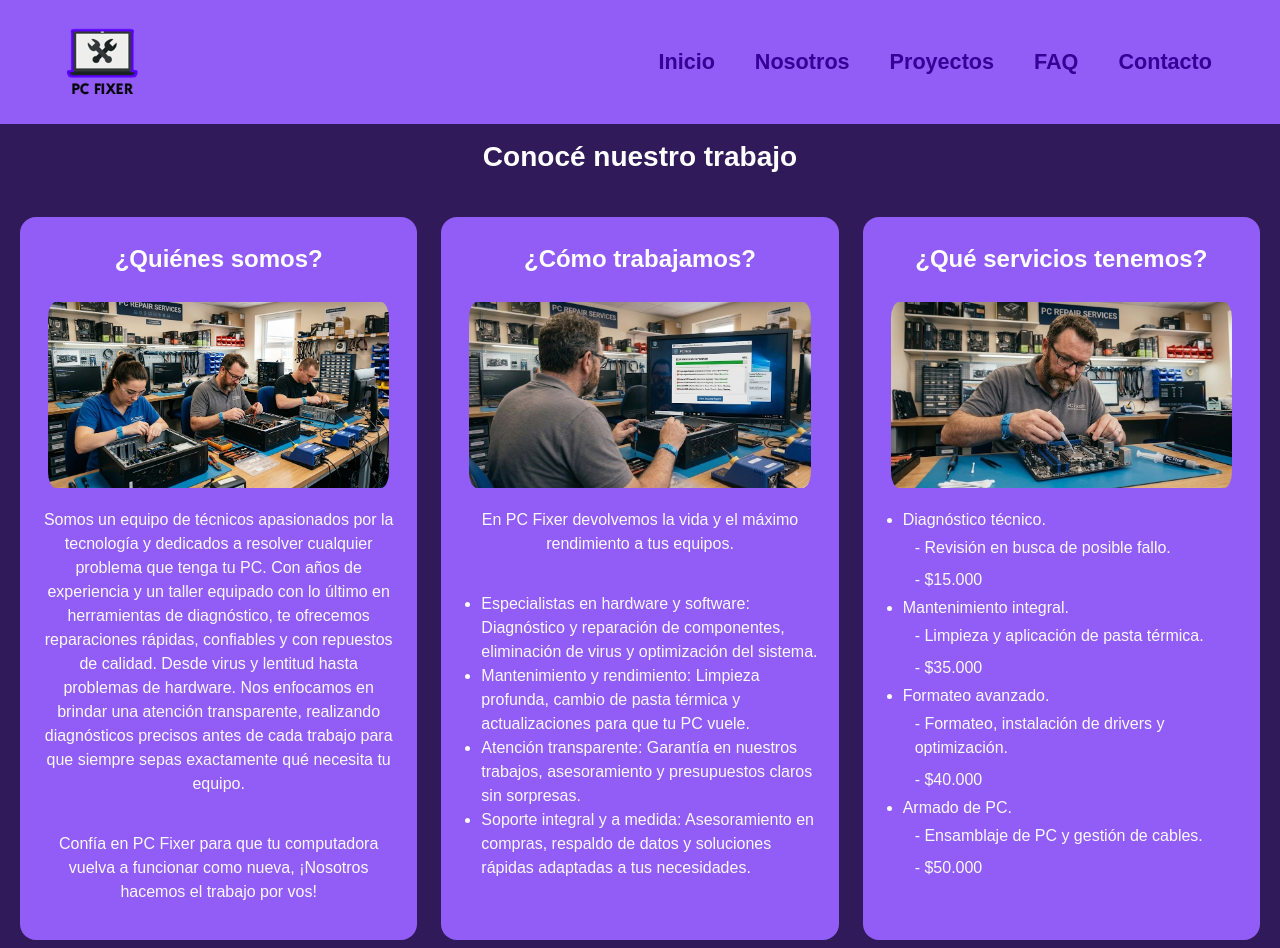
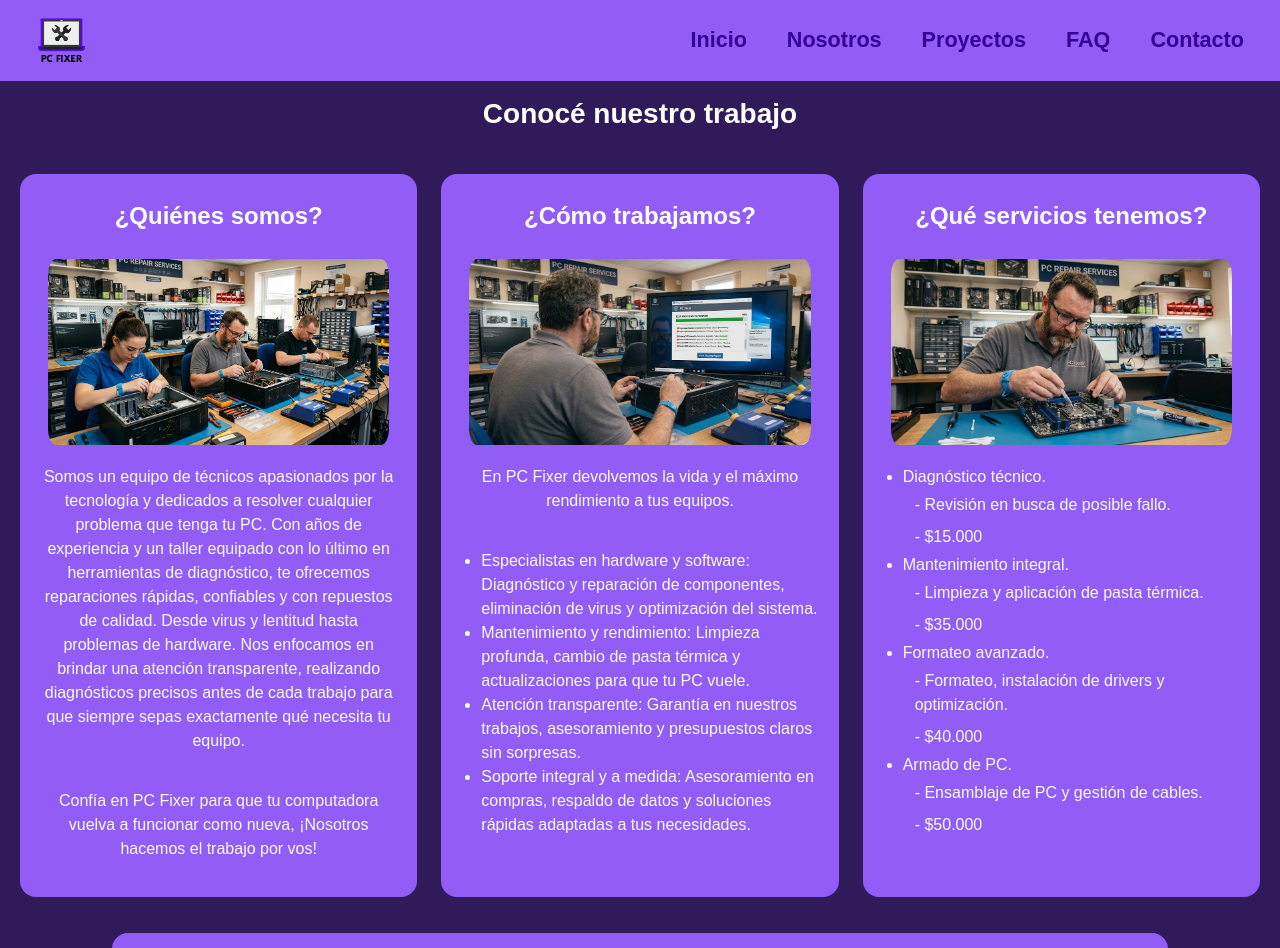
Before and after one commit to TobiasSkz/pcfixer, a plain HTML site: page index.html in a window 1280 px wide. Shown: the top 948 px of the page. Drawn offline with nearby package versions, Linux system fonts and the light colour scheme; a web font is replaced by a local one.

Commit message:
Reducido el tamaño del navbar y corregido la redirección de proyectos a faq

```diff
--- a/index.html
+++ b/index.html
@@ -23,7 +23,7 @@
 
                 <!-- Logo -->
                 <a class="navbar-brand" href="./index.html"><img src="./img/logo-header.png"
-                        alt="Logo de PC Fixer" class="w-75"></a> <!-- Class="w-75" para reducir el tamaño de la imagen del logo-->
+                        alt="Logo de PC Fixer" class="w-50"></a> <!-- Class="w-50" para reducir el tamaño de la imagen del logo-->
 
                 <!-- Menú hamburguesa -->
                 <button class="navbar-toggler hamburguesa" type="button" data-bs-toggle="collapse"
--- a/styles/styles.css
+++ b/styles/styles.css
@@ -636,28 +636,13 @@
 
 @media (min-width: 1024px){ /* Luego de 1024px, se adapta para pc */
 
-    /* === Header === */
-
-    header{
-        flex-direction: row;
-        justify-content: space-between;
-        padding: 0.5rem 1rem;
-    }
-
-    /* Logo */
-
-    .header-logo{
-        width: 8rem;
-        padding-left: 0.5rem;
-    }
-
     /* Menú de navegación */
 
     header nav ul{
         flex-direction: row;
         font-size: 1.25rem;
         gap: 1.5rem;
-        padding-right: 2rem;
+        padding-right: 1rem;
     }
 
     /* === INDEX === */
```
Also changed, not shown: pages/contacto.html (+1 -1 lines), pages/faq.html (+1 -1 lines), pages/nosotros.html (+1 -1 lines), pages/proyectos.html (+2 -2 lines).
